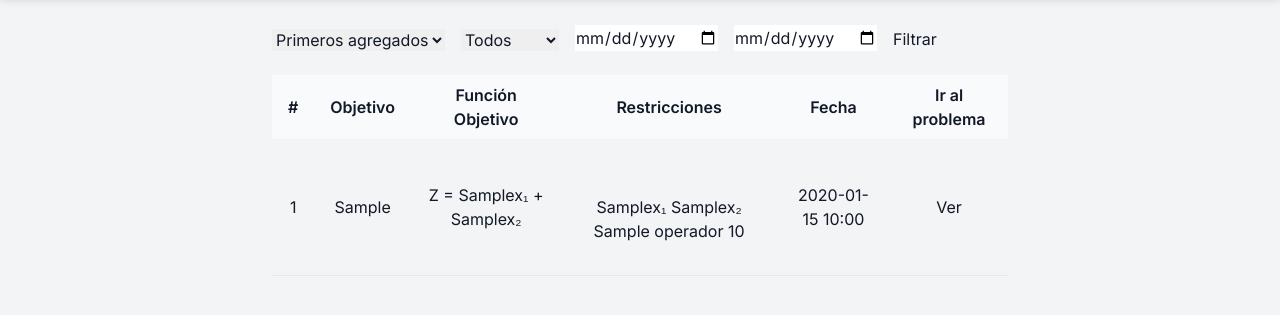
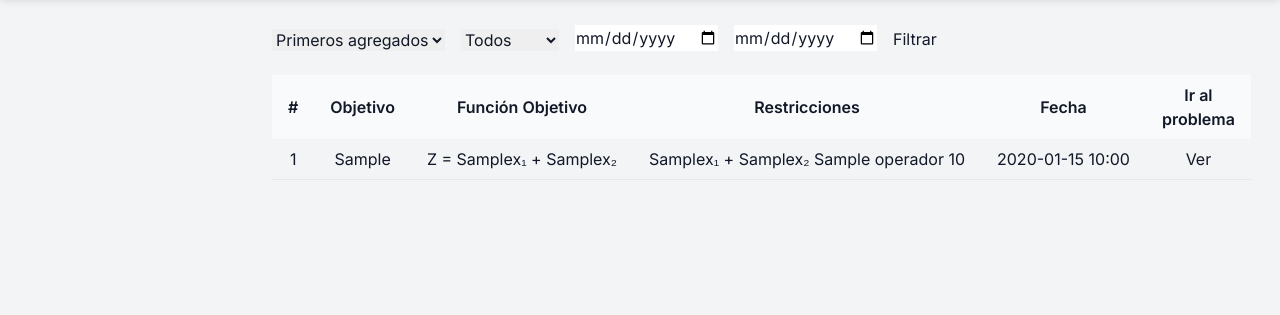
Before and after one commit to YANA021/MOP-Repository, a Django app: template Mop_Proyecto/templates/historial.html in a window 1280 px wide. Shown: the part 59-374 px from the top of the page. Run offline with Django 5.2, Linux system fonts and the light colour scheme; the template is opened without the code that fills it: most values are stand-ins (such as "Sample title", 1, 10 or a date in 2020); some libraries are stand-ins or nearby versions.

Commit message:
historial5

```diff
--- a/Mop_Proyecto/templates/historial.html
+++ b/Mop_Proyecto/templates/historial.html
@@ -31,14 +31,14 @@
         {% for p in problemas %}
         <tr class="border-b border-gray-200">
             <td class="px-4 py-2 text-center align-middle">{{ p.numero|default:forloop.counter }}</td>
-            <td class="px-4 py-2 text-center align-middle">{{ p.get_objetivo_display }}</td>
-            <td class="px-4 py-2 text-center align-middle">Z = {{ p.coef_x1 }}x₁ + {{ p.coef_x2 }}x₂</td>
-            <td class="px-4 py-2 text-center align-middle" style="white-space:pre-line">
+            <td class="px-4 py-2 text-center align-middle" style="white-space:nowrap">{{ p.get_objetivo_display }}</td>
+            <td class="px-4 py-2 text-center align-middle" style="white-space:nowrap">Z = {{ p.coef_x1 }}x₁ + {{ p.coef_x2 }}x₂</td>
+            <td class="px-4 py-2 text-center align-middle" style="white-space:nowrap">
                 {% for r in p.restricciones %}
-                    {{ r.coef_x1 }}x₁ {{ r.coef_x2 }}x₂ {{ r.operador }} {{ r.valor }}{% if not forloop.last %}\n{% endif %}
+                   {{ r.coef_x1 }}x₁ + {{ r.coef_x2 }}x₂ {{ r.operador }} {{ r.valor }}{% if not forloop.last %}<br>{% endif %}
                 {% endfor %}
             </td>
-             <td class="px-4 py-2 text-center align-middle">{{ p.created_at|date:"Y-m-d H:i" }}</td>
+               <td class="px-4 py-2 text-center align-middle" style="white-space:nowrap">{{ p.created_at|date:"Y-m-d H:i" }}</td>
             <td class="px-4 py-2 text-center align-middle"><a href="{% url 'metodo:ver_problema' p.id %}" class="btn btn-primary">Ver</a></td>
         </tr>
         {% empty %}
```
